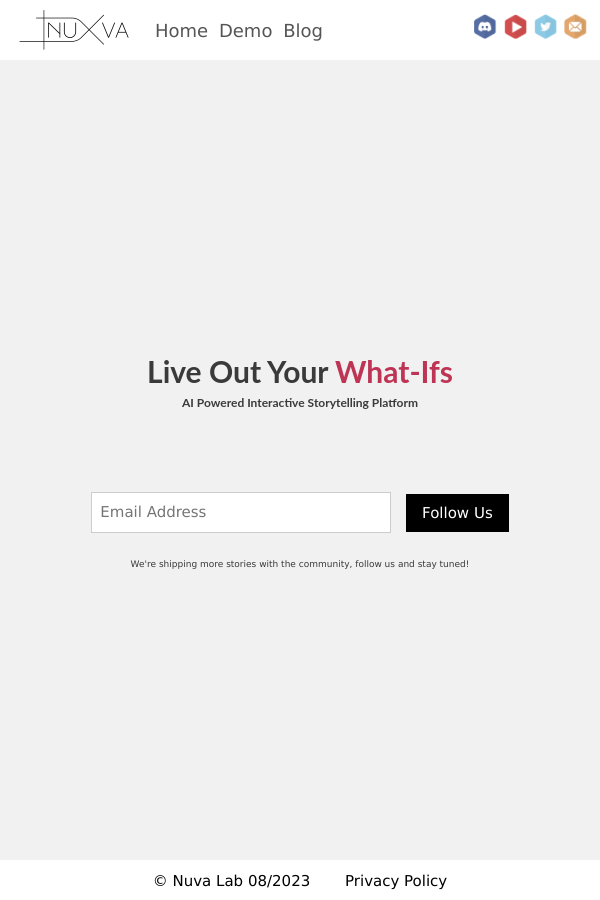
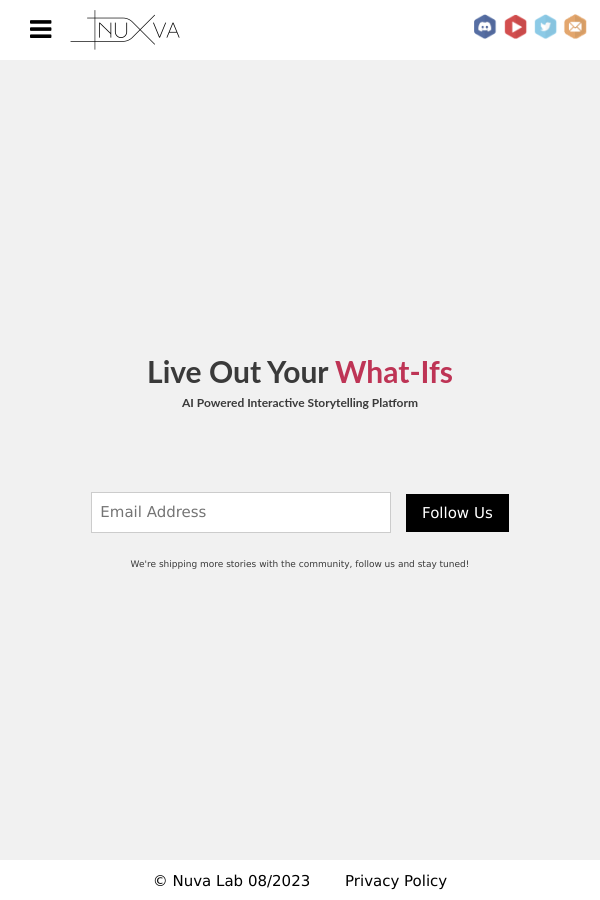
Before and after one commit to Nuva-Lab/Nuva-Lab.github.io, a Jekyll site: the page built from index.md, in a window 600 px wide. Built offline with Jekyll 4.4.1, drawn with Linux system fonts in a browser that asks for light colours.

Commit message:
liquid nav menu on mobile

```diff
--- a/_includes/navigation.html
+++ b/_includes/navigation.html
@@ -1,5 +1,8 @@
 <!-- Navbar -->
 <div class="w3-bar w3-light-sand" id="navbar">
+    <a href="javascript:void(0);" id="nav-menu" onclick="toggleNavMenu()">
+        <i class="fa fa-bars"></i>
+    </a>
     <div><img src="{{ site.url }}/assets/image/logo.png" class="logo" /></div>
     <ul id="menu">
         <li class="menu-entry"><a href="{{ site.url }}">Home</a></li>
@@ -13,3 +16,11 @@
         <li><a class="email" href="mailto:info@nuvalab.ai"></a></li>
     </ul>
 </div>
+
+<div id="mobile-nav-menu">
+    <ul id="mobile-menu">
+        <li class="menu-entry"><a href="{{ site.url }}">Home</a></li>
+        <li class="menu-entry"><a href="{{ site.url }}/demo.html">Demo</a></li>
+        <li class="menu-entry"><a href="{{ site.url }}/blog.html">Blog</a></li>
+    </ul>
+</div>
--- a/assets/css/main.css
+++ b/assets/css/main.css
@@ -88,7 +88,24 @@
     justify-content: center;
 }
 
-#social-icons, #menu {
+@media screen and (min-width: 600px) {
+    #navbar #nav-menu {
+        display: none;
+    }
+}
+
+@media screen and (max-width: 600px) {
+    #navbar #menu li {
+        display: none;
+    }
+    #navbar #nav-menu {
+        display: block;
+        font-size: 25px;
+        margin-left: 5vw;
+    }
+}
+
+#social-icons, #menu, #mobile-menu {
     /* Adjust this value as needed for vertical alignment */
     list-style: none;
     margin: 0;
@@ -97,6 +114,11 @@
 
 #social-icons li, #menu li {
     display: inline-block;
+}
+
+#mobile-nav-menu {
+    display: none;
+    padding: 0 0 2vw 5vw;
 }
 
 #menu {
@@ -108,7 +130,7 @@
     margin-right: 1vw;
 }
 
-#menu a {
+#menu a, #mobile-menu a {
     color: #555;
     font-size: 18px;
     text-decoration: none;
```
Also changed, not shown: _includes/head.html (+12 -0 lines).
